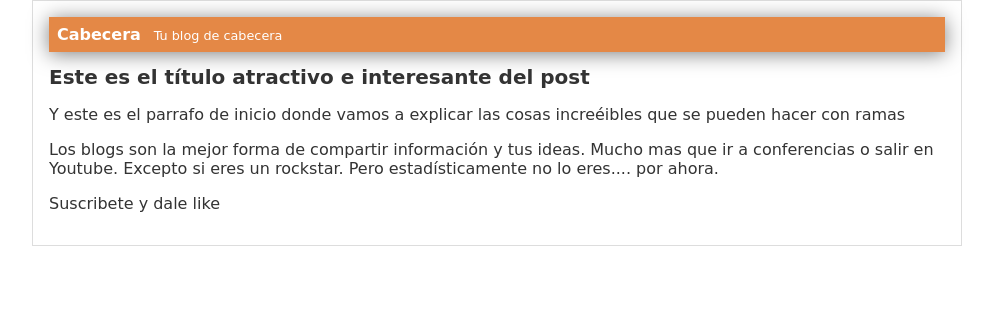
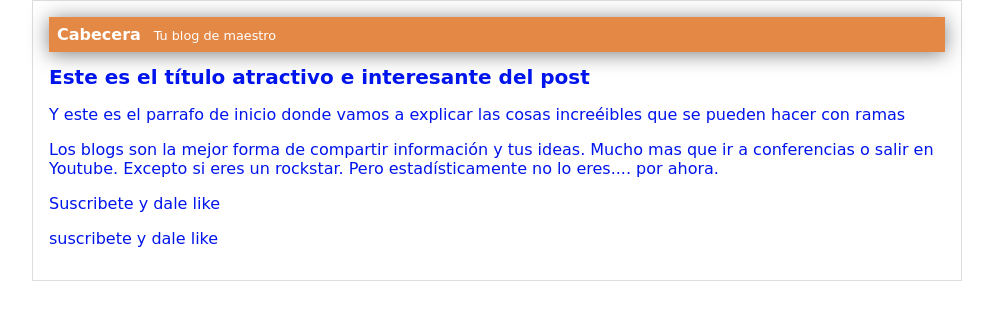
Before and after one commit to gjmcdev/ejerCurGit, a plain HTML site: page index.html in a window 1280 px wide. Shown: the whole page, without its empty margins (143-1136 px from the left). Drawn offline with Linux system fonts and the light colour scheme.

Commit message:
cambie cabecera y color

```diff
--- a/css/style.css
+++ b/css/style.css
@@ -1,6 +1,6 @@
 body
 {
-    color: #333;
+    color: rgb(0, 20, 236);
     text-align: center;
     font-family:cursive;
     font-size: 16px;
--- a/index.html
+++ b/index.html
@@ -10,13 +10,14 @@
 <body>
   <div id="container">
     <div id="cabecera">
-      Cabecera<span id="tagline">Tu blog de cabecera</span>
+      Cabecera<span id="tagline">Tu blog de maestro</span>
   </div>
       <div id="post">
           <h1>Este es el título atractivo e interesante del post</h1>
           <p>Y este es el parrafo de inicio donde vamos a explicar las cosas increéibles que se pueden hacer con ramas</p>
           <p>Los blogs son la mejor forma de compartir información y tus ideas. Mucho mas que ir a conferencias o salir en Youtube. Excepto si eres un rockstar. Pero estadísticamente no lo eres.... por ahora.</p>
           <p>Suscribete y dale like</p>
+          <p>suscribete y dale like</p>
       </div>
   </div>
 </body>
```
